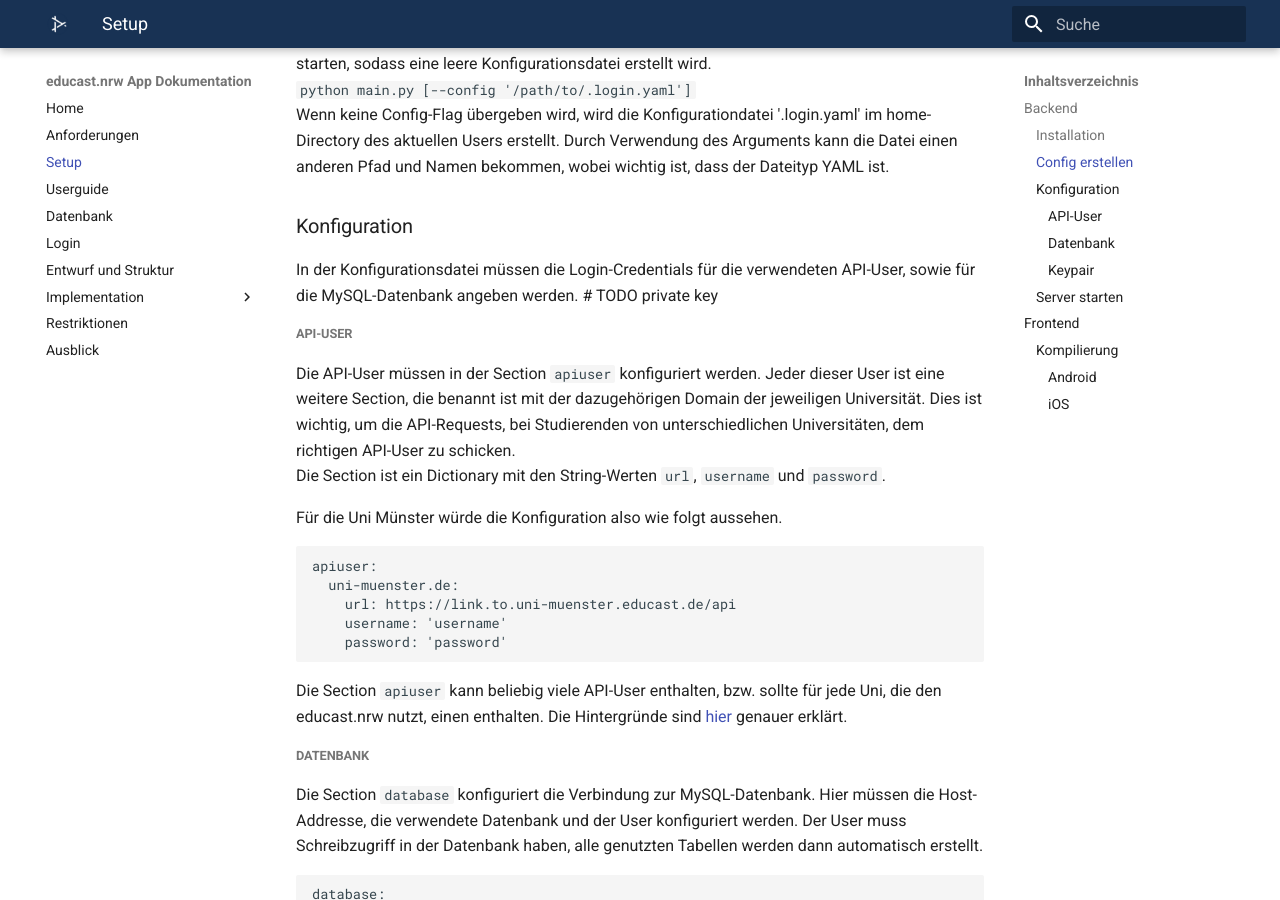
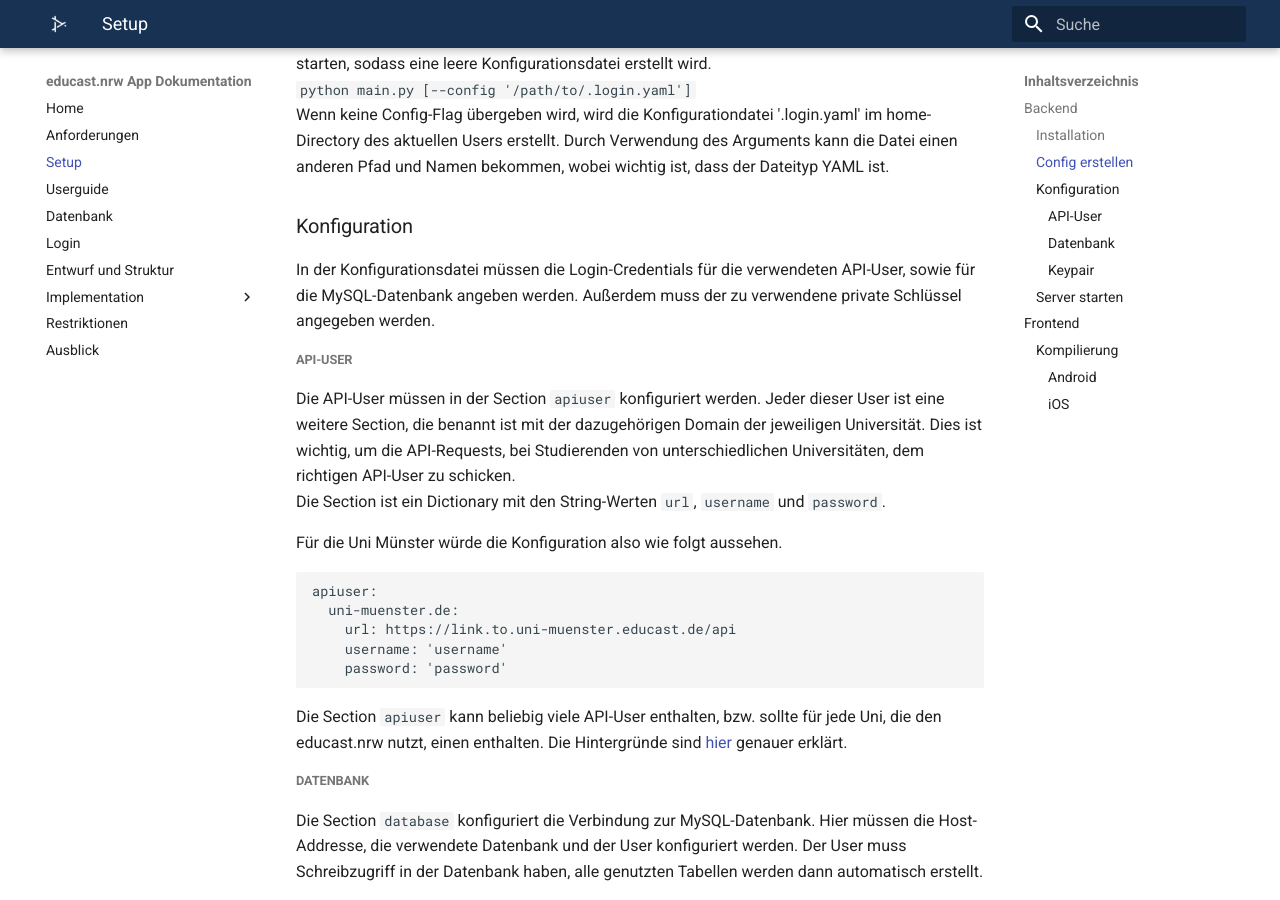
Before and after one commit to educastmobileapp/docs, an MkDocs documentation site: the page built from docs/setup.md, in a window 1280 px wide and 900 px high, scrolled down 649 px. Built offline with MkDocs 1.6.1 and Material for MkDocs 9.7.7, drawn with Linux system fonts in a browser that asks for light colours.

Commit message:
Remove todo

```diff
--- a/docs/setup.md
+++ b/docs/setup.md
@@ -20,7 +20,7 @@ Als nächstes muss die Config aufgesetzt werden. Der einfachste Weg dazu ist, da
 Wenn keine Config-Flag übergeben wird, wird die Konfigurationdatei '.login.yaml' im home-Directory des aktuellen Users erstellt. Durch Verwendung des Arguments kann die Datei einen anderen Pfad und Namen bekommen, wobei wichtig ist, dass der Dateityp YAML ist.
 
 ### Konfiguration
-In der Konfigurationsdatei müssen die Login-Credentials für die verwendeten API-User, sowie für die MySQL-Datenbank angeben werden.  # TODO private key
+In der Konfigurationsdatei müssen die Login-Credentials für die verwendeten API-User, sowie für die MySQL-Datenbank angeben werden. Außerdem muss der zu verwendene private Schlüssel angegeben werden.
 
 ##### API-User
 Die API-User müssen in der Section `apiuser` konfiguriert werden. Jeder dieser User ist eine weitere Section, die benannt ist mit der dazugehörigen Domain der jeweiligen Universität. Dies ist wichtig, um die API-Requests, bei Studierenden von unterschiedlichen Universitäten, dem richtigen API-User zu schicken.
```
